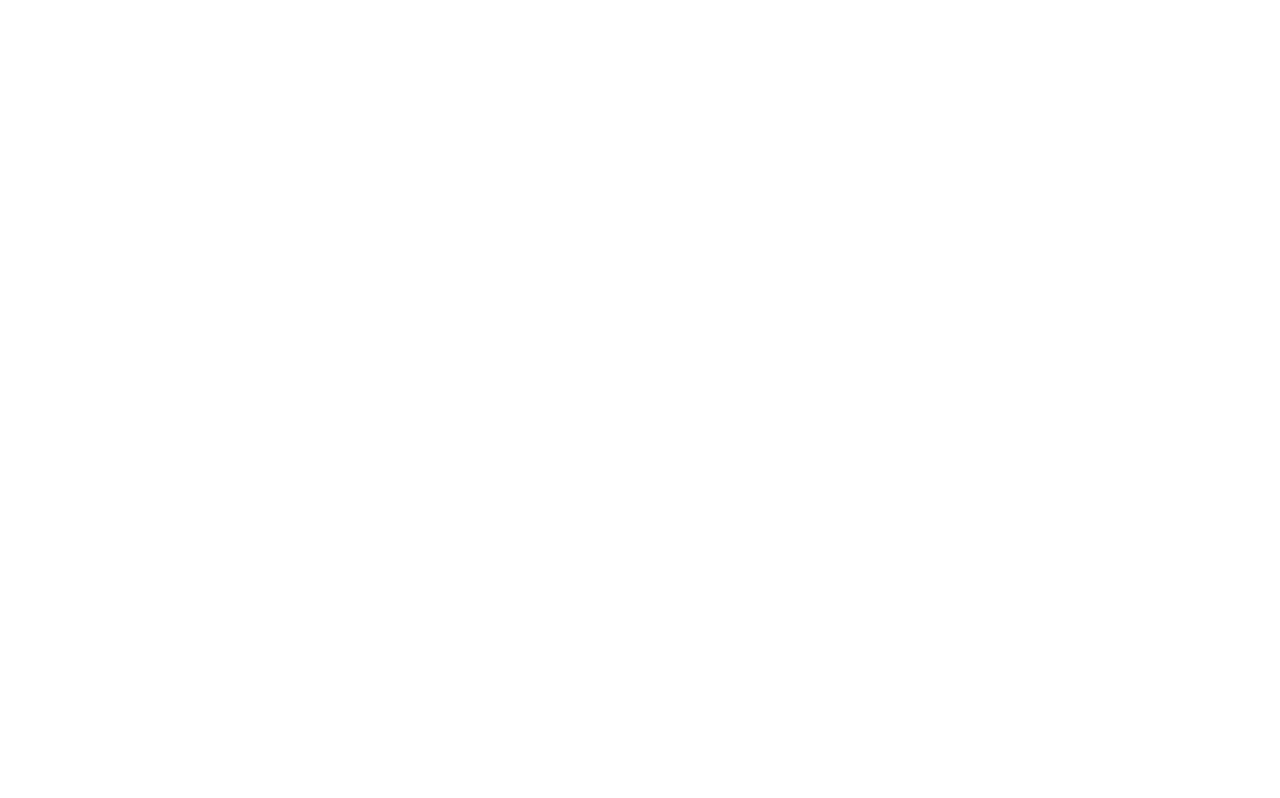
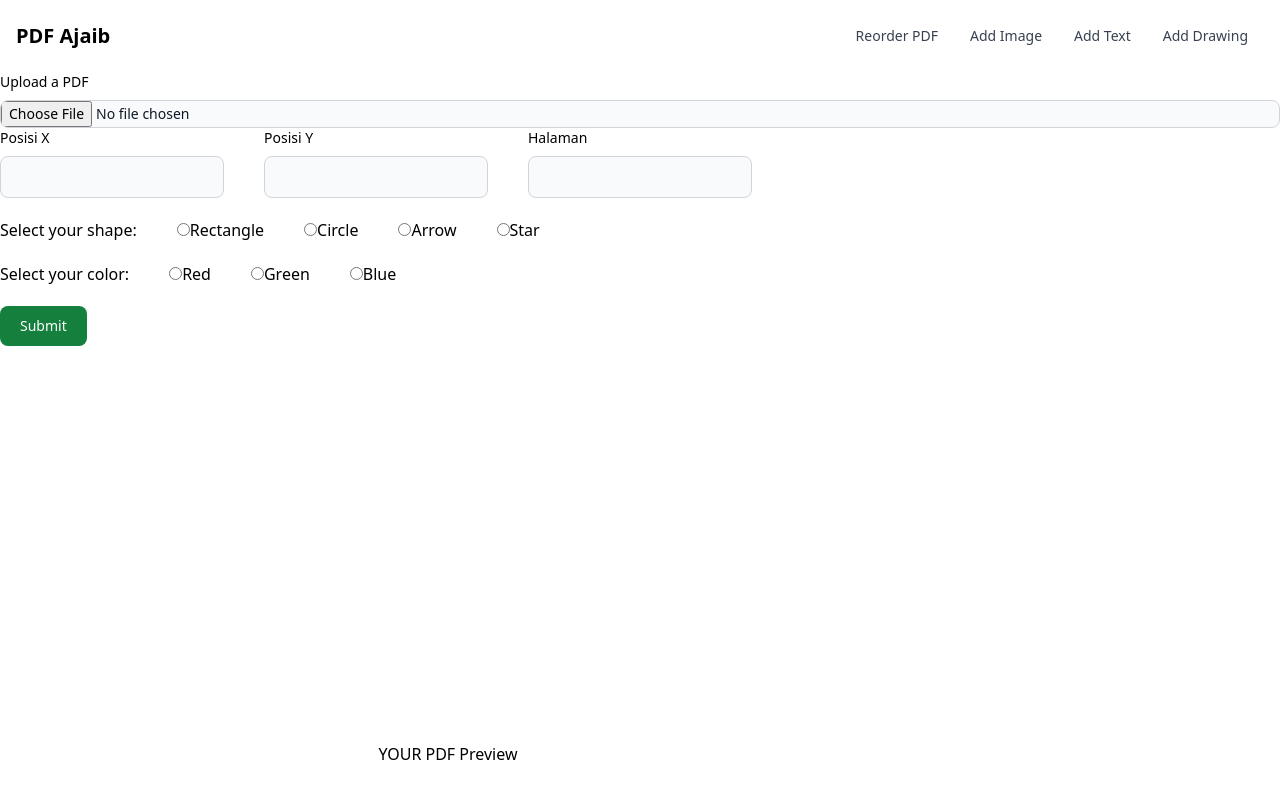
Before and after one commit to joshste/pdf-ajaib-fe, a Nuxt app: page /adddrawing in a window 1280 px wide. Before the commit this address had no page. Shown: the top 798 px of the page. Built offline with nearby package versions, Linux system fonts and the light colour scheme.

Commit message:
first push

```diff
--- /dev/null
+++ b/components/DrawingForm.vue
@@ -0,0 +1,187 @@
+<template>
+    <div>
+        <div class="space-y-5" >
+        <UploadPDFButton @pdfChanged="updateFile"/>
+        </div>
+        <div class="container flex flex-wrap items-center justify-between mx-auto space-y-5 ">
+            <div class="container flex flex-wrap items-left mx-auto flex space-x-10">
+                <div>
+                    <label class="block mb-2 text-sm font-medium text-black dark:text-black" for="posX">Posisi X</label>
+                    <input type="number" v-model="posX" @input="onInputChange" name="posX"
+                    class="bg-gray-50 border border-gray-300 text-gray-900 text-sm rounded-lg focus:ring-blue-500 focus:border-blue-500 block w-full p-2.5 dark:bg-gray-700 dark:border-gray-600 dark:placeholder-gray-400 dark:text-white dark:focus:ring-blue-500 dark:focus:border-blue-500"/>
+                </div>
+                <div>
+                    <label class="block mb-2 text-sm font-medium text-black dark:text-black" for="posY">Posisi Y</label>
+                    <input type="number" v-model="posY" @input="onInputChange" name="posY"
+                    class="bg-gray-50 border border-gray-300 text-gray-900 text-sm rounded-lg focus:ring-blue-500 focus:border-blue-500 block w-full p-2.5 dark:bg-gray-700 dark:border-gray-600 dark:placeholder-gray-400 dark:text-white dark:focus:ring-blue-500 dark:focus:border-blue-500" />
+                </div>
+                <div>
+                    <label class="block mb-2 text-sm font-medium text-black dark:text-black" for="pageidx">Halaman </label>
+                    <input type="number" v-model="pageidx" @input="onInputChange" name="pageidx"
+                    class="bg-gray-50 border border-gray-300 text-gray-900 text-sm rounded-lg focus:ring-blue-500 focus:border-blue-500 block w-full p-2.5 dark:bg-gray-700 dark:border-gray-600 dark:placeholder-gray-400 dark:text-white dark:focus:ring-blue-500 dark:focus:border-blue-500"/>
+                </div>
+            </div>
+            <div class="container flex flex-wrap items-left mx-auto flex space-x-10">
+                <p>Select your shape:</p>
+                <div>
+                    <input type="radio" name="shape" value="rectangle" id="rectangle" v-model = "shape">
+                    <label for="rectangle">Rectangle</label>
+                </div>
+                <div>
+                    <input type="radio" name="shape" value="circle" id="circle" v-model = "shape">
+                    <label for="circle">Circle</label>
+                </div>
+                <div>
+                    <input type="radio" name="shape" value="arrow" id="arrow" v-model = "shape">
+                    <label for="arrow">Arrow</label>
+                </div>
+                <div>
+                    <input type="radio" name="shape" value="star" id="star" v-model = "shape">
+                    <label for="arrow">Star</label>
+                </div>
+            </div>
+            <div class="container flex flex-wrap items-left mx-auto flex space-x-10">
+                <p>Select your color:</p>
+                <div>
+                    <input type="radio" name="color" value="red" id="red" v-model = "color">
+                    <label for="red">Red</label>
+                </div>
+                <div>
+                    <input type="radio" name="color" value="green" id="green" v-model = "color">
+                    <label for="green">Green</label>
+                </div>
+                <div>
+                    <input type="radio" name="color" value="blue" id="blue" v-model = "color">
+                    <label for="blue">Blue</label>
+                </div>
+            </div>
+            <div class="container flex flex-wrap items-left mx-auto flex space-x-10">
+                <button @click="onSubmit" class="focus:outline-none text-white bg-green-700 hover:bg-green-800 focus:ring-4 focus:ring-green-300 font-medium rounded-lg text-sm px-5 py-2.5 mr-2 mb-2 dark:bg-green-600 dark:hover:bg-green-700 dark:focus:ring-green-800">Submit</button>
+                <a :href="pdfUrl" v-if="downloaded" download="result.pdf" class="focus:outline-none text-white bg-green-700 hover:bg-green-800 focus:ring-4 focus:ring-green-300 font-medium rounded-lg text-sm px-5 py-2.5 mr-2 mb-2 dark:bg-green-600 dark:hover:bg-green-700 dark:focus:ring-green-800">Download</a>
+            </div>
+        </div>
+        <ErrorNotification :activated="isNotificationVisible" @onClose="isNotificationVisible = false" />
+    </div>
+</template>
+
+<script setup lang="ts">
+
+const props = defineProps<{
+    filePdf: (File | undefined)
+}>();
+
+const emit = defineEmits<{
+    (e: 'update:filePdf', filePdf: File | undefined): void
+}>();
+
+const isNotificationVisible = ref(false);
+let readyInput = false;
+const posY = ref();
+const posX = ref();
+const pageidx = ref();
+const pdfUrl = ref("");
+const downloaded = ref(false);
+const shape = ref("");
+const color = ref("");
+
+const updateFile = (pdf: File | undefined) => {
+    downloaded.value = false;
+    emit("update:filePdf", pdf);
+}
+
+const onInputChange = () => {
+    downloaded.value = false;
+    readyInput = (posX.value !== "" && posY.value !== "") ? true : false;
+}
+
+const onSubmit = computed(() => {
+
+    return async () => {
+
+        console.log(`file: ${props.filePdf}`);
+        console.log(posX.value)
+        console.log(posY.value)
+        console.log(pageidx.value)
+        console.log(shape.value)
+
+        if (!readyInput || !props.filePdf) {
+            return;
+        }
+
+        const formData = new FormData();
+        formData.append("pdf-file", props.filePdf);
+        formData.append("posX", posX.value)
+        formData.append("posY", posY.value)
+        formData.append("page-idx", pageidx.value)
+        formData.append("red-value", String(determineRed(color.value)))
+        formData.append("green-value", String(determineGreen(color.value)))
+        formData.append("blue-value", String(determineBlue(color.value)))
+
+        formData.append("svg-path", determineShape(shape.value))
+
+        const response = await customFetch<Blob>("add-drawing", {
+            method: "post",
+            body: formData
+        });
+
+        pdfUrl.value = window.URL.createObjectURL(response);
+        downloaded.value = true;
+
+    }
+
+});
+
+const determineShape = (shape:string) => {
+
+    if (shape == "rectangle") {
+        return "M10,10   l100,0  0,50  -100,0  0,-50"
+    }
+
+    else if (shape == "circle") {
+        return "M 100 100 a 50 50 0 1 0 0.00001 0"
+    }
+
+    else if (shape == "arrow") {
+        return "M1 8a.5.5 0 0 1 .5-.5h11.793l-3.147-3.146a.5.5 0 0 1 .708-.708l4 4a.5.5 0 0 1 0 .708l-4 4a.5.5 0 0 1-.708-.708L13.293 8.5H1.5A.5.5 0 0 1 1 8z"
+    }
+
+    else {
+        return "M50,0 L58.82,37.86 L97.55,34.55 L64.27,54.64 L78.39,90.45 L50,65 L21.61,90.45 L35.73,54.64 L2.45,34.55 L41.18,37.86 Z"
+    }
+
+}
+
+const determineRed = (color:string) => {
+
+    if (color == "red") {
+        return 1
+    }
+    else {
+        return 0
+    }
+
+}
+
+const determineGreen = (color:string) => {
+
+if (color == "green") {
+    return 1
+}
+else {
+    return 0
+}
+
+}
+
+const determineBlue = (color:string) => {
+
+if (color == "blue") {
+    return 1
+}
+else {
+    return 0
+}
+
+}
+
+</script>
--- a/components/Navbar.vue
+++ b/components/Navbar.vue
@@ -25,7 +25,9 @@
           <a href="#" class="block py-2 pl-3 pr-4 text-gray-700 rounded hover:bg-gray-100 md:hover:bg-transparent md:border-0 md:hover:text-blue-700 md:p-0 dark:text-gray-400 md:dark:hover:text-white dark:hover:bg-gray-700 dark:hover:text-white md:dark:hover:bg-transparent">Add Text</a>
         </li>
         <li>
-          <a href="#" class="block py-2 pl-3 pr-4 text-gray-700 rounded hover:bg-gray-100 md:hover:bg-transparent md:border-0 md:hover:text-blue-700 md:p-0 dark:text-gray-400 md:dark:hover:text-white dark:hover:bg-gray-700 dark:hover:text-white md:dark:hover:bg-transparent">Add Drawing</a>
+          <div class="block py-2 pl-3 pr-4 text-gray-700 rounded hover:bg-gray-100 md:hover:bg-transparent md:border-0 md:hover:text-blue-700 md:p-0 dark:text-gray-400 md:dark:hover:text-white dark:hover:bg-gray-700 dark:hover:text-white md:dark:hover:bg-transparent">
+            <NuxtLink to="/adddrawing">Add Drawing</NuxtLink>
+          </div>
         </li>
       </ul>
     </div>
--- /dev/null
+++ b/pages/adddrawing.vue
@@ -0,0 +1,27 @@
+<template>
+    <div>
+      <Navbar />
+    </div>
+    <div>
+        <div>
+            <DrawingForm v-model:filePdf="filePdf" />
+            <EmbedPDFView :pdfBlob="blob" />
+        </div>
+    </div>
+  </template>
+
+  <script setup lang="ts">
+  let filePdf = ref<File | undefined>();
+  let blob = computed(() => {
+      if (!filePdf.value) {
+          return undefined;
+      }
+      return new Blob([filePdf.value], { type: "application/pdf" });
+
+  })
+
+  watch(filePdf, (filePdf) => {
+      console.log(`watched: ${filePdf}`);
+  })
+
+  </script>
```
Also changed, not shown: 1 other file (tests, documents, lock files or other folders).
